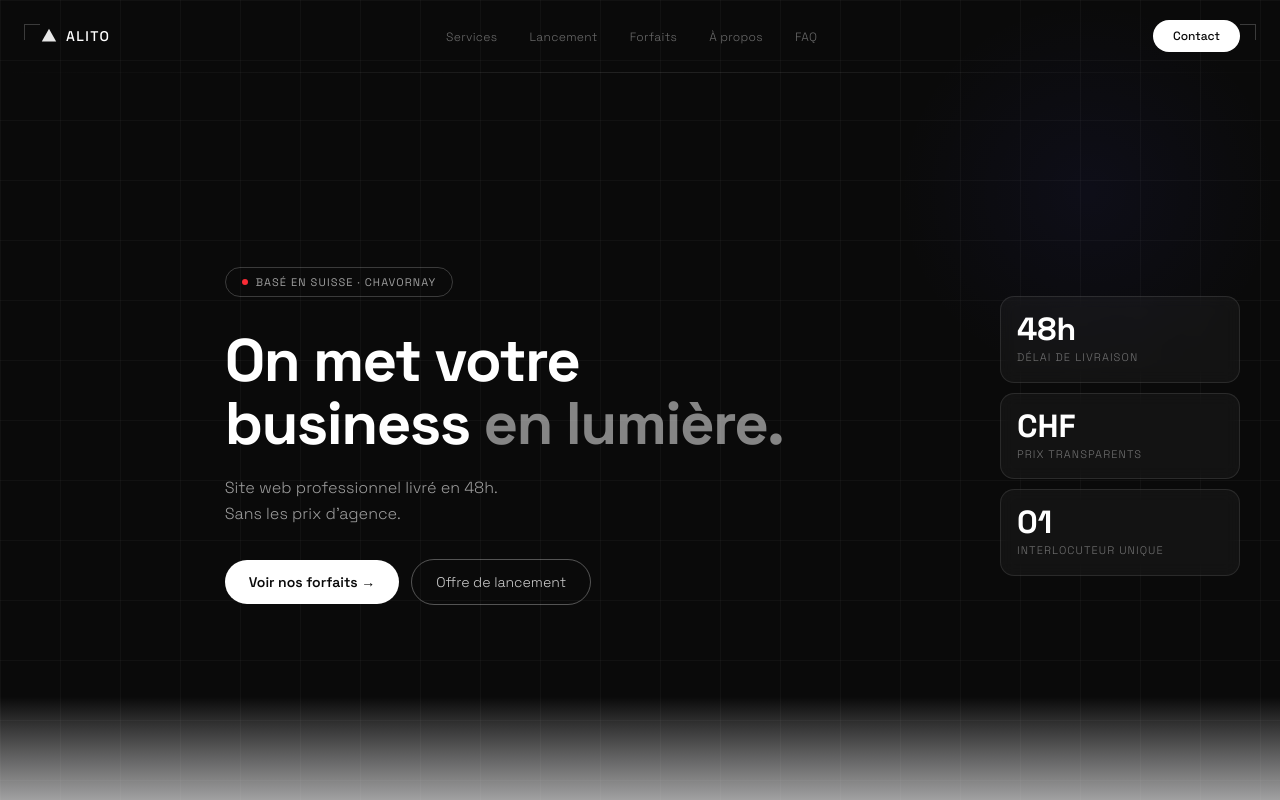
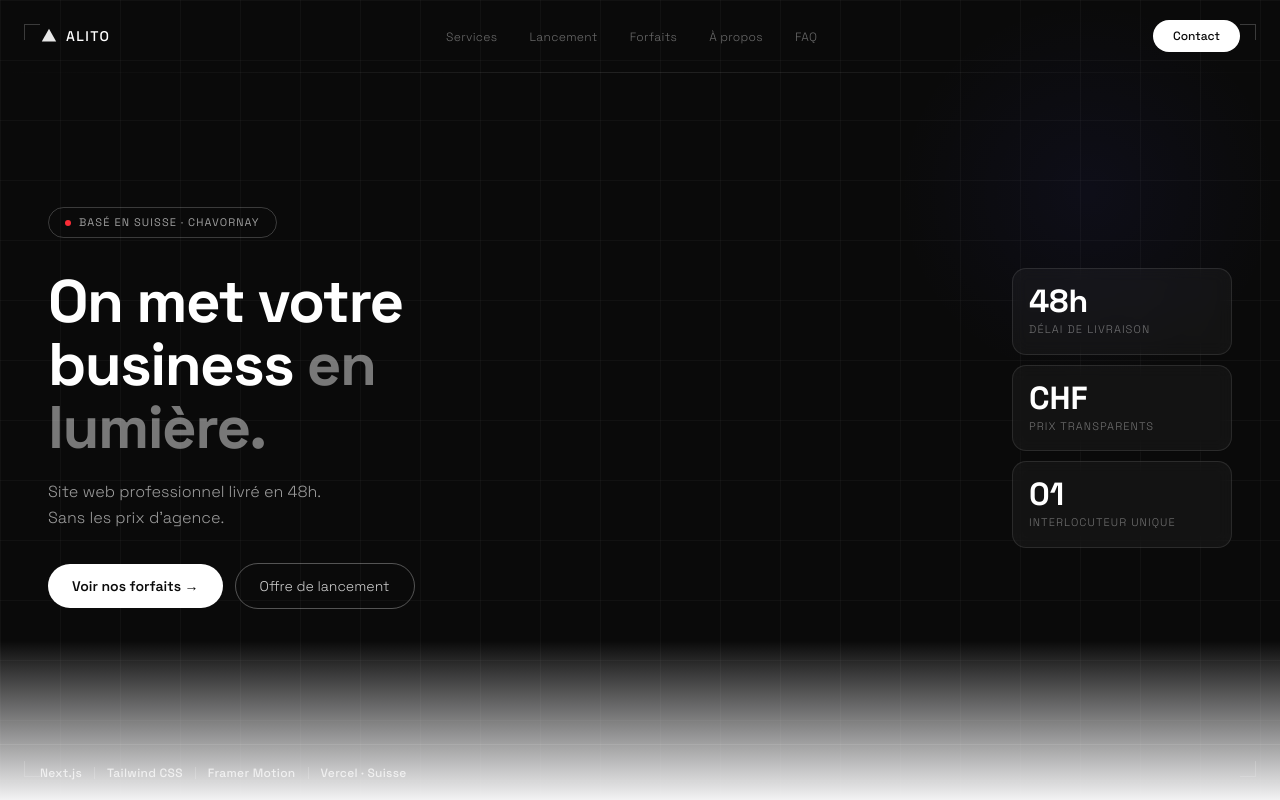
Before and after one commit to hunzikertheo-spec/alito, a Next.js app: page / in a window 1280 px wide. Shown: the top 800 px of the page. Built offline with nearby package versions, Linux system fonts and the light colour scheme.

Commit message:
refactor: hero corps layout — grid direct, suppression absolute inset

```diff
--- a/src/components/hero.tsx
+++ b/src/components/hero.tsx
@@ -63,26 +63,24 @@ export default function Hero() {
       </nav>
 
       {/* Corps */}
-      <div className="relative z-10 w-full" style={{ minHeight: 'calc(100vh - 72px)' }}>
-        <div className="absolute inset-0 flex items-center">
-          <div className="w-full px-10 grid grid-cols-[1fr_240px] gap-8 items-center">
-
-            {/* Colonne texte — centrée horizontalement sur la page */}
-            <div className="flex flex-col max-w-xl mx-auto">
+      <div
+        className="relative z-10 w-full grid grid-cols-1 lg:grid-cols-[1fr_220px] gap-16 items-center px-12"
+        style={{ minHeight: 'calc(100vh - 72px - 56px)' }}
+      >
+        {/* Colonne gauche — texte */}
+        <div className="flex flex-col max-w-lg">
           <span className="border border-white/20 rounded-full px-4 py-1.5 text-[11px] text-white/60 tracking-widest uppercase inline-flex items-center gap-2 mb-8 w-fit">
             <span className="w-1.5 h-1.5 rounded-full bg-red-500 flex-shrink-0" />
             Basé en Suisse · Chavornay
           </span>
 
-              <h1
-                className="text-6xl font-bold text-white leading-[1.05] tracking-tight mb-5"
-              >
+          <h1 className="text-6xl font-bold text-white leading-[1.05] tracking-tight mb-5">
             On met votre<br />
             business{' '}
-                <span className="text-white/50">en lumière.</span>
+            <span className="text-white/45">en lumière.</span>
           </h1>
 
-              <p className="text-base text-white/60 font-light leading-relaxed mb-8 max-w-sm">
+          <p className="text-base text-white/60 font-light leading-relaxed mb-8">
             Site web professionnel livré en 48h.<br />
             Sans les prix d&apos;agence.
           </p>
@@ -90,7 +88,7 @@ export default function Hero() {
           <div className="flex gap-3 items-center">
             <a
               href="#forfaits"
-                  className="bg-white text-[#0a0a0a] rounded-full px-6 py-3 text-sm font-semibold flex items-center gap-1.5 no-underline hover:bg-white/90 transition-colors"
+              className="bg-white text-[#0a0a0a] rounded-full px-6 py-3 text-sm font-semibold inline-flex items-center gap-1.5 no-underline hover:bg-white/90 transition-colors"
             >
               Voir nos forfaits →
             </a>
@@ -103,7 +101,7 @@ export default function Hero() {
           </div>
         </div>
 
-            {/* Colonne stat cards */}
+        {/* Colonne droite — stat cards */}
         <div className="hidden lg:flex flex-col gap-2.5">
           {[
             { num: '48h', label: 'Délai de livraison' },
@@ -114,9 +112,7 @@ export default function Hero() {
               key={card.num}
               className="border border-white/10 rounded-xl p-4 bg-white/[0.04] backdrop-blur-sm"
             >
-                  <div
-                    className="text-[32px] font-bold text-white leading-none mb-1"
-                  >
+              <div className="text-[32px] font-bold text-white leading-none mb-1">
                 {card.num}
               </div>
               <div className="text-[11px] text-white/40 tracking-widest uppercase font-light">
@@ -124,9 +120,6 @@ export default function Hero() {
               </div>
             </div>
           ))}
-            </div>
-
-          </div>
         </div>
       </div>
 
```
Lines whose indentation alone changed are shown as unchanged.
